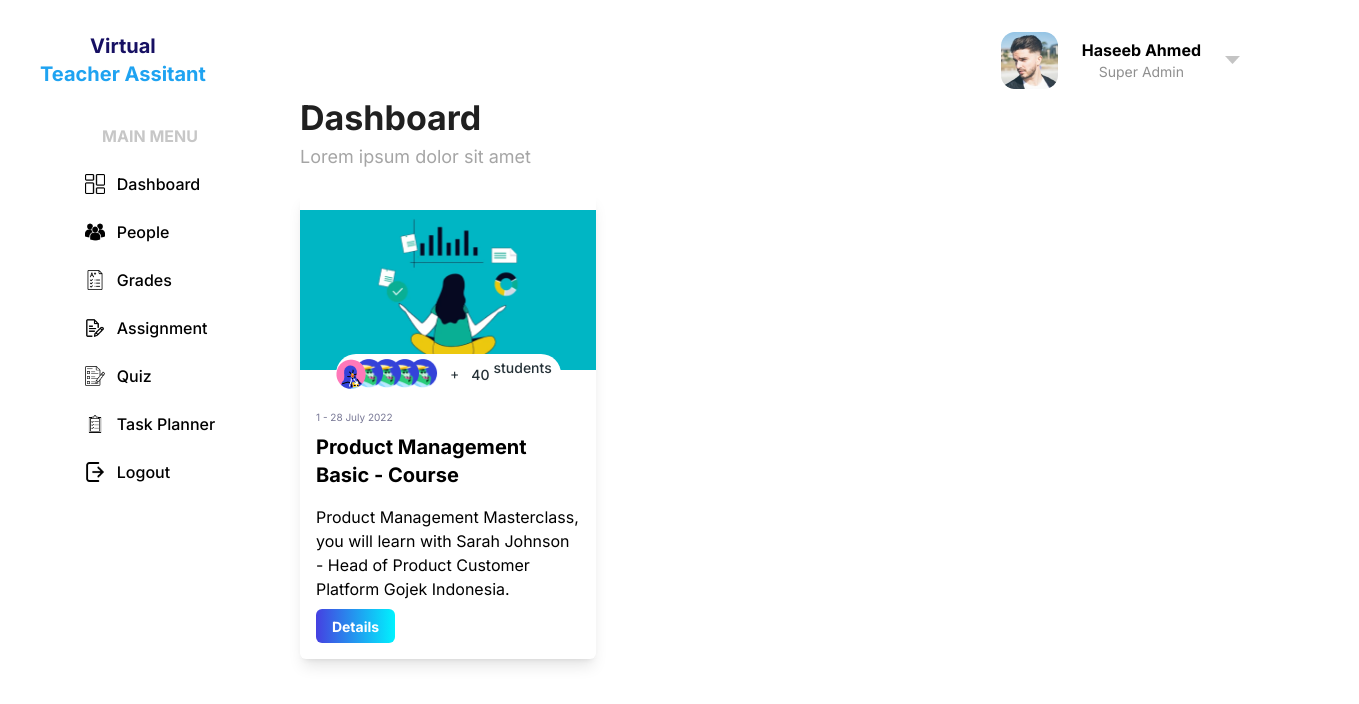
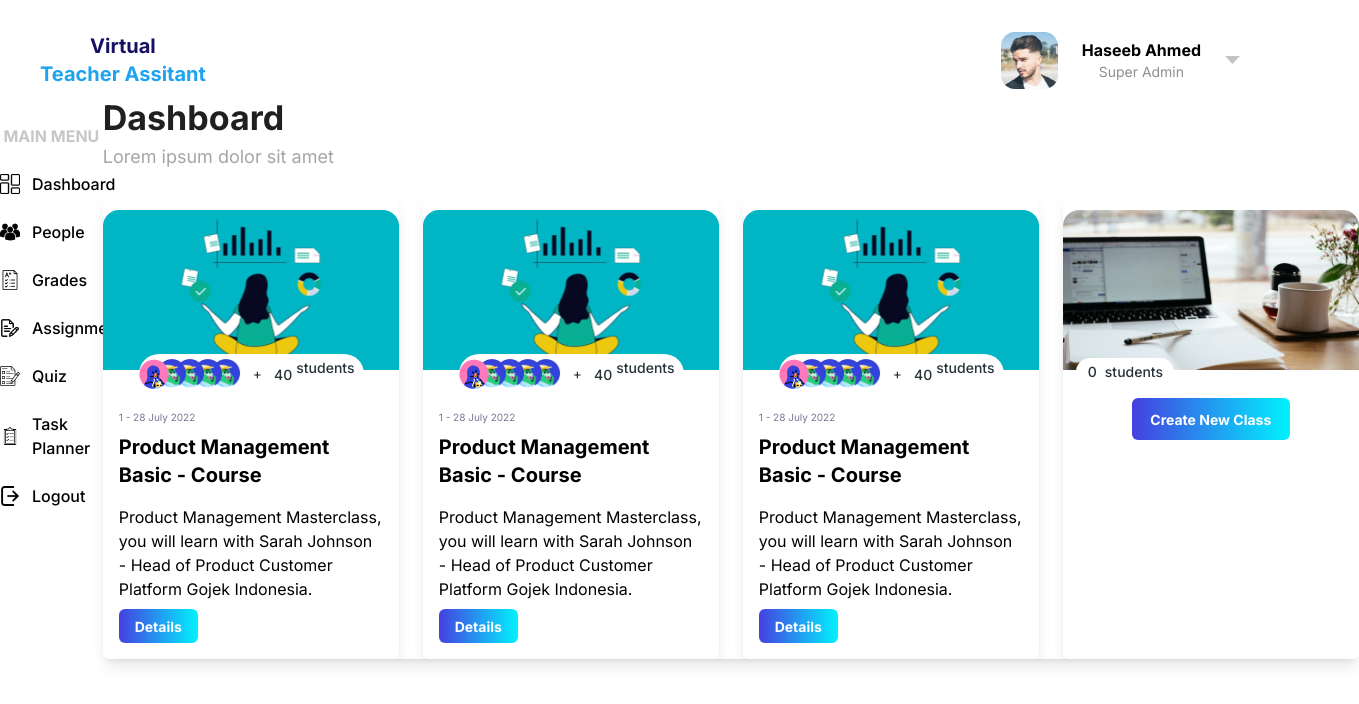
Before and after one commit to qjcoder/virtual-teacher-assistant, a Next.js app: page /dashboard/teacher in a window 1280 px wide. Shown: the top 704 px of the page, 1359 px wide, since content can reach past the window. Built offline with nearby package versions, Linux system fonts and the light colour scheme; what tailwind-clip-path would draw is missing.

Commit message:
dashboard-teacher-completed

```diff
--- a/src/app/dashboard/teacher/page.jsx
+++ b/src/app/dashboard/teacher/page.jsx
@@ -1,6 +1,5 @@
-import { ButtonBlue } from "@/components";
+import NewClassCard from "@/components/NewClassCard";
 import CourseCard from "@/components/course-card";
-import Image from "next/image";
 
 const Facultyportal = () => {
   return (
@@ -11,8 +10,11 @@ const Facultyportal = () => {
           Lorem ipsum dolor sit amet
         </p>
       </div>
-      <div class=" rounded overflow-hidden shadow-lg flex items-center">
+      <div className=" rounded overflow-hidden shadow-lg flex  gap-6">
         <CourseCard />
+        <CourseCard />
+        <CourseCard />
+        <NewClassCard />
       </div>
     </main>
   );
--- a/src/app/page.js
+++ b/src/app/page.js
@@ -13,7 +13,12 @@ export default function Home() {
             <ButtonWhite text="Sign in" color="white" borderRadius="20px" />
           </Link>
           <Link href="/dashboard">
-            <ButtonBlue text="Get Started" borderRadius="20px" />
+            <ButtonBlue
+              text="Get Started"
+              borderRadius="20px"
+              height="40px"
+              width="120px"
+            />
           </Link>
         </div>
       </header>
@@ -26,7 +31,12 @@ export default function Home() {
           </h1>
           <div className="flex gap-2 mt-12 items-center justify-center  ">
             <Link href="/dashboard">
-              <ButtonBlue text="Get Started" borderRadius="20px" />
+              <ButtonBlue
+                text="Get Started"
+                borderRadius="20px"
+                height="40px"
+                width="120px"
+              />
             </Link>
             <Link href="/signin">
               <ButtonWhite text="Sign in" color="white" borderRadius="20px" />
--- a/src/app/signin/page.jsx
+++ b/src/app/signin/page.jsx
@@ -61,7 +61,12 @@ const Login = () => {
                 />
               </div>
               <div className="flex items-center justify-between gap-2 my-8  ">
-                <ButtonBlue text="As a Teacher" borderRadius="20px" />
+                <ButtonBlue
+                  text="As a Teacher"
+                  borderRadius="20px"
+                  height="40px"
+                  width="120px"
+                />
                 <p>or</p>
                 <Link href="/signin/student">
                   <ButtonWhite
@@ -106,7 +111,12 @@ const Login = () => {
                 </form>
                 <div className="mb-6">
                   <Link href="/dashboard/teacher">
-                    <ButtonBlue text="Sign in" borderRadius="20px" />
+                    <ButtonBlue
+                      text="Sign in"
+                      borderRadius="20px"
+                      height="40px"
+                      width="120px"
+                    />
                   </Link>
                 </div>
               </div>
--- a/src/app/signin/student/page.jsx
+++ b/src/app/signin/student/page.jsx
@@ -69,7 +69,12 @@ const Login = () => {
                   />
                 </Link>
                 <p>or</p>
-                <ButtonBlue text="As a Student" borderRadius="20px" />
+                <ButtonBlue
+                  text="As a Student"
+                  borderRadius="20px"
+                  height="40px"
+                  width="120px"
+                />
               </div>
               {/* Form */}
               <div className=" flex flex-col items-center gap-8">
@@ -106,7 +111,12 @@ const Login = () => {
                 </form>
                 <div className="mb-6">
                   <Link href="/dashboard/student">
-                    <ButtonBlue text="Sign in" borderRadius="20px" />
+                    <ButtonBlue
+                      text="Sign in"
+                      borderRadius="20px"
+                      height="40px"
+                      width="120px"
+                    />
                   </Link>
                 </div>
               </div>
--- a/src/app/signup/page.jsx
+++ b/src/app/signup/page.jsx
@@ -61,7 +61,12 @@ const Register = () => {
                 />
               </div>
               <div className="flex items-center justify-between gap-2 my-5  ">
-                <ButtonBlue text="As a Teacher" borderRadius="20px" />
+                <ButtonBlue
+                  text="As a Teacher"
+                  borderRadius="20px"
+                  height="40px"
+                  width="120px"
+                />
                 <p>or</p>
                 <Link href="/signup/student">
                   <ButtonWhite
@@ -134,7 +139,12 @@ const Register = () => {
                   </div>
                 </form>
                 <div className="mb-6">
-                  <ButtonBlue text="Signup" borderRadius="20px" />
+                  <ButtonBlue
+                    text="Signup"
+                    borderRadius="20px"
+                    height="40px"
+                    width="120px"
+                  />
                 </div>
               </div>
               {/* End of Form */}
--- a/src/app/signup/student/page.jsx
+++ b/src/app/signup/student/page.jsx
@@ -69,7 +69,12 @@ const Register = () => {
                   />
                 </Link>
                 <p>or</p>
-                <ButtonBlue text="As a Student" borderRadius="20px" />
+                <ButtonBlue
+                  text="As a Student"
+                  borderRadius="20px"
+                  height="40px"
+                  width="120px"
+                />
               </div>
               {/* Form */}
               <div className=" flex flex-col items-center gap-6">
@@ -134,7 +139,12 @@ const Register = () => {
                   </div>
                 </form>
                 <div className="mb-6">
-                  <ButtonBlue text="Signup" borderRadius="20px" />
+                  <ButtonBlue
+                    text="Signup"
+                    borderRadius="20px"
+                    height="40px"
+                    width="120px"
+                  />
                 </div>
               </div>
               {/* End of Form */}
--- a/src/components/button-blue.jsx
+++ b/src/components/button-blue.jsx
@@ -4,7 +4,7 @@ import Link from "next/link";
 const ButtonBlue = (props) => {
   return (
     <button
-      className="h-10 w-[120px] p-3  border-none text-white text-[14px] font-bold bg-gradient-to-r from-[#4540E1] to-[#00F2FE] cursor-pointer flex items-center justify-center "
+      className=" p-3  border-none text-white text-[14px] font-bold bg-gradient-to-r from-[#4540E1] to-[#00F2FE] cursor-pointer flex items-center justify-center "
       style={{
         borderRadius: props.borderRadius,
         width: props.width,
--- a/src/components/course-card.jsx
+++ b/src/components/course-card.jsx
@@ -1,13 +1,12 @@
 import Image from "next/image";
-import Link from "next/link";
-import React from "react";
+
 import { ButtonBlue } from "../components/index";
 
 const CourseCard = () => {
   return (
-    <div class=" w-[296px] min-h-max rounded-md overflow-hidden shadow-lg  items-center justify-between flex flex-col py-4">
+    <div className=" w-[296px] min-h-max rounded-md overflow-hidden shadow-lg  items-center justify-between flex flex-col py-4">
       <Image
-        class="w-full h-40"
+        className="w-full h-40 rounded-t-2xl"
         src="/image.png"
         alt="Course 1"
         height={200}
@@ -16,19 +15,19 @@ const CourseCard = () => {
       <div className="px-4 items-center">
         <div className=" flex rounded-full  bg-white  -translate-y-4 translate-x-5  h-10 w-[225px] items-center  ">
           <div className="flex  justify-between">
-            <div class="z-40">
+            <div className="z-40">
               <Image src="/Ander.png" width={30} height={30} />
             </div>
-            <div class="z-30 -ml-3 ">
+            <div className="z-30 -ml-3 ">
               <Image src="/Bartender.png" width={30} height={30} />
             </div>
-            <div class="z-20 -ml-3">
+            <div className="z-20 -ml-3">
               <Image src="/Bartender.png" width={30} height={30} />
             </div>
-            <div class="z-10 -ml-3">
+            <div className="z-10 -ml-3">
               <Image src="/Bartender.png" width={30} height={30} />
             </div>
-            <div class="z-0 -ml-3  ">
+            <div className="z-0 -ml-3  ">
               <Image src="/Bartender.png" width={30} height={30} />
             </div>
           </div>
@@ -40,20 +39,20 @@ const CourseCard = () => {
             <sup className="text-[#263238] text-sm font-medium">students</sup>
           </div>
         </div>
-        <div class=" flex  flex-col justify-between gap-2">
+        <div className=" flex  flex-col justify-between gap-2">
           <p className="text-[10px] font-normal text-[#777795] ">
             1 - 28 July 2022
           </p>
-          <div class="font-bold text-xl mb-2">
+          <div className="font-bold text-xl mb-2">
             Product Management Basic - Course
           </div>
-          <p class="text-gray-700 text-base">
+          <p className="text-gray-700 text-base">
             Product Management Masterclass, you will learn with Sarah Johnson -
             Head of Product Customer Platform Gojek Indonesia.
           </p>
           <ButtonBlue
             text="Details"
-            className="text-[10px] "
+            className="text-[10px] text-center items-center justify-center "
             borderRadius="6px"
             height="34px"
             width="79px"
--- a/src/components/index.js
+++ b/src/components/index.js
@@ -2,5 +2,7 @@ import Footer from "./footer";
 import Header from "./header";
 import ButtonBlue from "./button-blue";
 import ButtonWhite from "./button-white";
+import NewClassCard from "./NewClassCard";
+import CourseCard from "./course-card";
 
-export { Header, Footer, ButtonWhite, ButtonBlue };
+export { Header, Footer, ButtonWhite, ButtonBlue, NewClassCard, CourseCard };
--- /dev/null
+++ b/src/components/newclasscard.jsx
@@ -0,0 +1,33 @@
+import Image from "next/image";
+import Link from "next/link";
+
+import { ButtonBlue } from "./index";
+
+const NewClassCard = () => {
+  return (
+    <div className=" w-[296px] min-h-max rounded-md overflow-hidden shadow-lg  items-center flex flex-col py-4 ">
+      <Image
+        className="w-full h-40 rounded-t-2xl"
+        src="/image1.png"
+        alt="Course 1"
+        height={200}
+        width={200}
+      />
+      <div className="px-4 items-center">
+        <div className=" flex rounded-full h-7 w-[98px] z-auto -translate-x-14 -translate-y-3 items-center bg-white gap-2 p-3  ">
+          <span className="text-[#263238] text-sm font-medium">0</span>
+          <span className="text-[#263238] text-sm font-medium">students</span>
+        </div>
+        <ButtonBlue
+          text="Create New Class"
+          className="text-[16px] font-bold "
+          borderRadius="6px"
+          height="42px"
+          width="158px"
+        />
+      </div>
+    </div>
+  );
+};
+
+export default NewClassCard;
```
Also changed, not shown: public/image1.png (added).
